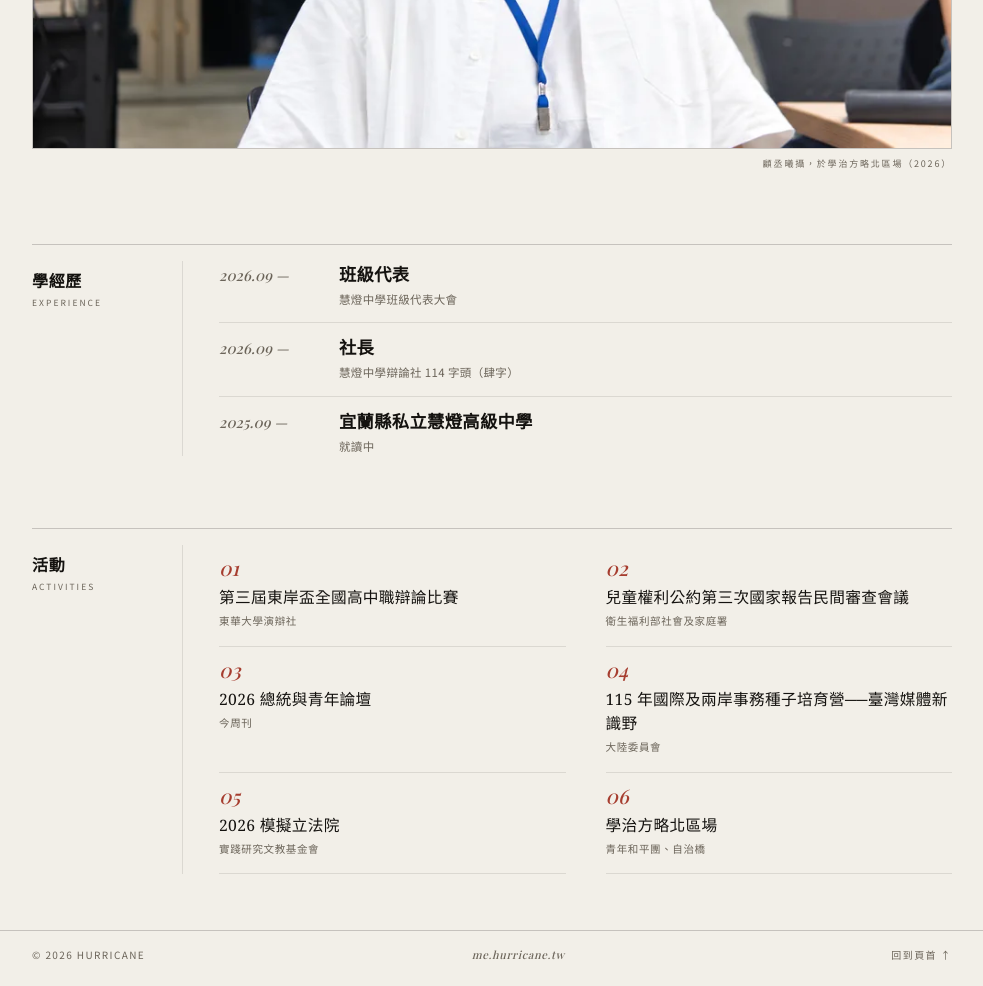
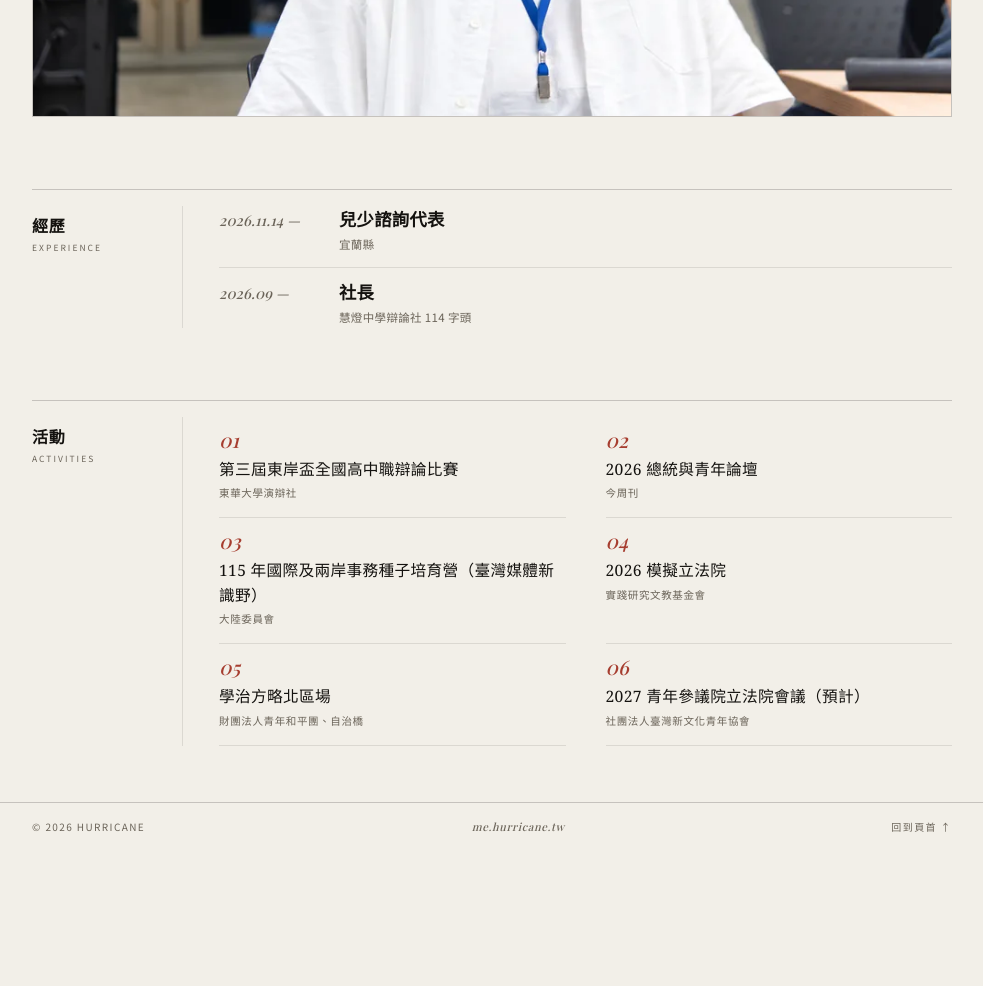
Before and after one commit to kk25486/kk25486.github.io, a plain HTML site: page index.html in a window 1280 px wide. Shown: the part 820-1806 px from the top of the page, without its empty margins (148-1131 px from the left). After the commit the page ends 1678 px from the top, so only its background shows below. Drawn offline with nearby package versions, Linux system fonts and the light colour scheme; a web font is replaced by a local one.

Commit message:
Update index.html

```diff
--- a/index.html
+++ b/index.html
@@ -53,7 +53,7 @@
 <header class="masthead">
   <div class="shell masthead-inner">
     <p class="masthead-mark" aria-hidden="true">me.hurricane.tw</p>
-    <p class="masthead-note">個人簡介 · Personal Profile</p>
+    <p class="masthead-note">Law．Politics．Technology</p>
   </div>
 </header>
 
@@ -62,7 +62,6 @@
   <section class="cover" id="top">
     <h1 class="display">Hurricane</h1>
     <div class="cover-foot">
-      <p class="deck">法律、政治、哲學、科技。</p>
     </div>
     <div class="cover-links">
       <button class="pill pill--inverse" type="button" data-copy="me@hurricane.tw">EMail</button>
@@ -77,37 +76,29 @@
       <source srcset="assets/avatar.webp" type="image/webp">
       <img src="assets/avatar.jpg" alt="Hurricane 的個人照" width="1000" height="563" fetchpriority="high" decoding="async">
     </picture>
-    <figcaption>顧丞曦攝，於學治方略北區場（2026）</figcaption>
+    <figcaption></figcaption>
   </figure>
 
   <section class="spread" id="experience">
     <div class="rail">
-      <h2 class="rail-title">學經歷</h2>
+      <h2 class="rail-title">經歷</h2>
       <span class="rail-en">Experience</span>
     </div>
     <div class="spread-body">
       <ol class="index">
-        <li class="index-row">
-          <span class="index-date">2026.09 —</span>
+	      <li class="index-row">
+          <span class="index-date">2026.11.14 —</span>
           <div class="index-main">
-            <h3>班級代表</h3>
-            <p>慧燈中學班級代表大會</p>
+            <h3>兒少諮詢代表</h3>
+            <p>宜蘭縣</p>
           </div>
         </li>
         <li class="index-row">
           <span class="index-date">2026.09 —</span>
           <div class="index-main">
             <h3>社長</h3>
-            <p>慧燈中學辯論社 114 字頭（肆字）</p>
+            <p>慧燈中學辯論社 114 字頭</p>
           </div>
-        </li>
-        <li class="index-row">
-          <span class="index-date">2025.09 —</span>
-          <div class="index-main">
-            <h3>宜蘭縣私立慧燈高級中學</h3>
-            <p>就讀中</p>
-          </div>
-        </li>
       </ol>
     </div>
   </section>
@@ -126,28 +117,28 @@
         </li>
         <li class="work">
           <span class="work-num">02</span>
-          <h3>兒童權利公約第三次國家報告民間審查會議</h3>
-          <p>衛生福利部社會及家庭署</p>
-        </li>
-        <li class="work">
-          <span class="work-num">03</span>
           <h3>2026 總統與青年論壇</h3>
           <p>今周刊</p>
         </li>
         <li class="work">
-          <span class="work-num">04</span>
-          <h3>115 年國際及兩岸事務種子培育營──臺灣媒體新識野</h3>
+          <span class="work-num">03</span>
+          <h3>115 年國際及兩岸事務種子培育營（臺灣媒體新識野）</h3>
           <p>大陸委員會</p>
         </li>
         <li class="work">
-          <span class="work-num">05</span>
+          <span class="work-num">04</span>
           <h3>2026 模擬立法院</h3>
           <p>實踐研究文教基金會</p>
         </li>
         <li class="work">
+          <span class="work-num">05</span>
+          <h3>學治方略北區場</h3>
+          <p>財團法人青年和平團、自治橋</p>
+        </li>
+		<li class="work">
           <span class="work-num">06</span>
-          <h3>學治方略北區場</h3>
-          <p>青年和平團、自治橋</p>
+          <h3>2027 青年參議院立法院會議（預計）</h3>
+          <p>社團法人臺灣新文化青年協會</p>
         </li>
       </ul>
     </div>
```
